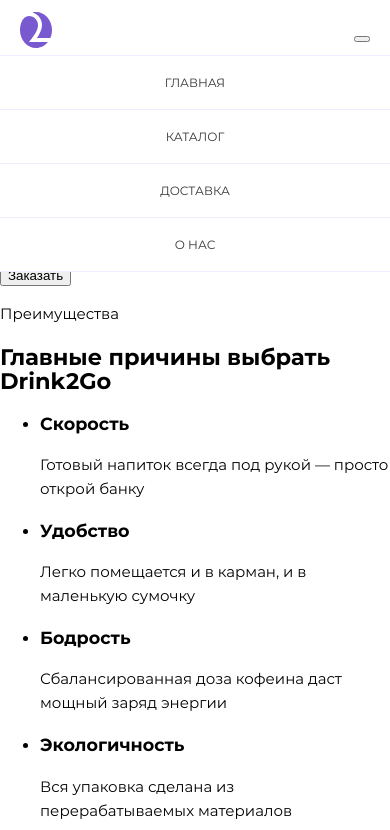
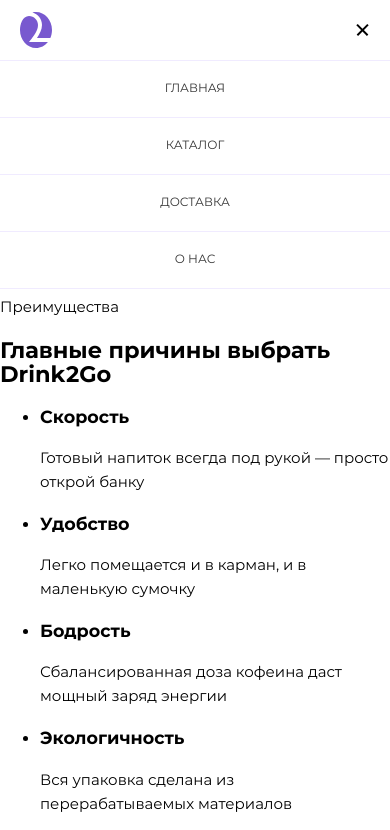
Before and after one commit to Cashkacaca/repo-for-greidyrovanie, a website: page source/index.html in a window 390 px wide. Both pictures are taken after a click on the button "Открыть меню". Shown: the top 830 px of the page. Drawn offline with nearby package versions, Linux system fonts and the light colour scheme; files that its build step writes are made by us from their sources.

Commit message:
Сделана шапка мобильный вид

```diff
--- a/source/index.html
+++ b/source/index.html
@@ -24,7 +24,8 @@
 
       </div>
 
-      <nav class="main-header__nav main-nav main-nav--closed">
+      <!--<nav class="main-header__nav main-nav main-nav--opened main-nav--nojs">-->
+      <nav class="main-header__nav main-nav main-nav--closed main-nav--nojs">
         <button class="main-nav__toggle" type="button">
           <span class="visually-hidden">Открыть меню</span>
         </button>
@@ -352,7 +353,7 @@
 
   </footer>
 
-
+  <script src="./js/main-nav.js"></script>
   <script src="./js/script.js" defer></script>
 </body>
 
--- /dev/null
+++ b/source/js/main-nav.js
@@ -0,0 +1,14 @@
+let navMain = document.querySelector('.main-nav');
+let navToggle = document.querySelector('.main-nav__toggle');
+
+navMain.classList.remove('main-nav--nojs');
+
+navToggle.addEventListener('click', function () {
+	if (navMain.classList.contains('main-nav--closed')) {
+		navMain.classList.remove('main-nav--closed');
+		navMain.classList.add('main-nav--opened');
+	} else {
+		navMain.classList.add('main-nav--closed');
+		navMain.classList.remove('main-nav--opened');
+	}
+});
--- a/source/sass/blocks/header-logo.scss
+++ b/source/sass/blocks/header-logo.scss
@@ -1,5 +1,9 @@
 .header-logo {
   max-width: 50px;
+}
+
+.header-logo__image {
+  display: block;
 }
 
 .header-logo__description {
--- a/source/sass/blocks/main-menu.scss
+++ b/source/sass/blocks/main-menu.scss
@@ -1,12 +1,18 @@
 .main-menu__list {
   margin: 0;
+  margin-right: 24px;
   padding: 0;
   list-style-type: none;
   display: flex;
 }
 
 .main-menu__item {
+  margin-right: 16px;
   padding: 2px;
+
+  &:last-of-type {
+    margin-right: 0;
+  }
 }
 
 .main-menu__link {
@@ -16,9 +22,10 @@
   &::before {
 		position: absolute;
 		left: 0;
+    right: 0;
 		top: 0;
 		bottom: 0;
-		margin: auto 0;
+		margin: auto auto;
 		content: "";
 		width: 16px;
 		height: 16px;
--- a/source/sass/blocks/main-nav.scss
+++ b/source/sass/blocks/main-nav.scss
@@ -1,13 +1,87 @@
 .main-nav {
   height: 100%;
+}
+
+.main-nav__toggle {
+  width: 16px;
+  height: 12px;
+  padding: 12px;
+  border: 0;
+  background-color: inherit;
+  cursor: pointer;
+
+  @media (min-width: $tablet-width) {
+    display: none;
+  }
+}
+
+.main-nav--closed .main-nav__toggle::before {
+  content: "";
+  position: absolute;
+  margin-top: -10px;
+  right: 0;
+  width: 16px;
+  height: 1.5px;
+  background-color: #000000;
+  box-shadow: 0 5px 0 0 #000000, 0 10px 0 0 #000000;
+}
+
+.main-nav--closed .site-list {
+  display: none;
+}
+
+// Если не загрузится JS
+.main-nav--nojs .site-list {
+  @media (min-width: $tablet-width) {
+    display: block;
+  }
+}
+
+.main-nav--opened .main-nav__toggle {
+
+  &::before,
+  &::after {
+    content: "";
+    position: absolute;
+    top: 50%;
+    margin-top: -1px;
+    right: 0;
+    width: 15px;
+    height: 1.5px;
+    background-color: #000000;
+  }
+
+  &::before {
+    transform: rotate(45deg);
+    box-shadow: none;
+  }
+
+  &::after {
+    transform: rotate(-45deg);
+  }
 }
 
 .main-nav__wrapper--modal {
   width: calc(100% + 40px);
   position: absolute;
-  top: 100%;
+  top: calc(100% + 12px);
   left: -20px;
   z-index: 10;
+
+  @media (min-width: $tablet-width) {
+    width: auto;
+    position: static;
+  }
+}
+
+.main-nav__list {
+  margin: 0;
+
+  @media (min-width: $tablet-width) {
+    position: static;
+    display: flex;
+    justify-content: space-around;
+  }
 }
 
 .main-nav__list {
--- a/source/sass/blocks/site-list.scss
+++ b/source/sass/blocks/site-list.scss
@@ -18,13 +18,13 @@
   justify-content: center;
 
   &:last-of-type {
-		border-bottom: 1px solid #F0EBFF;
-	}
+    border-bottom: 1px solid #F0EBFF;
+  }
 }
 
 .site-list__link {
   display: block;
-  padding: 20px 0;
+  padding: 20px 0 23px;
   text-decoration: none;
   font-size: 12px;
   line-height: 109%;
```
